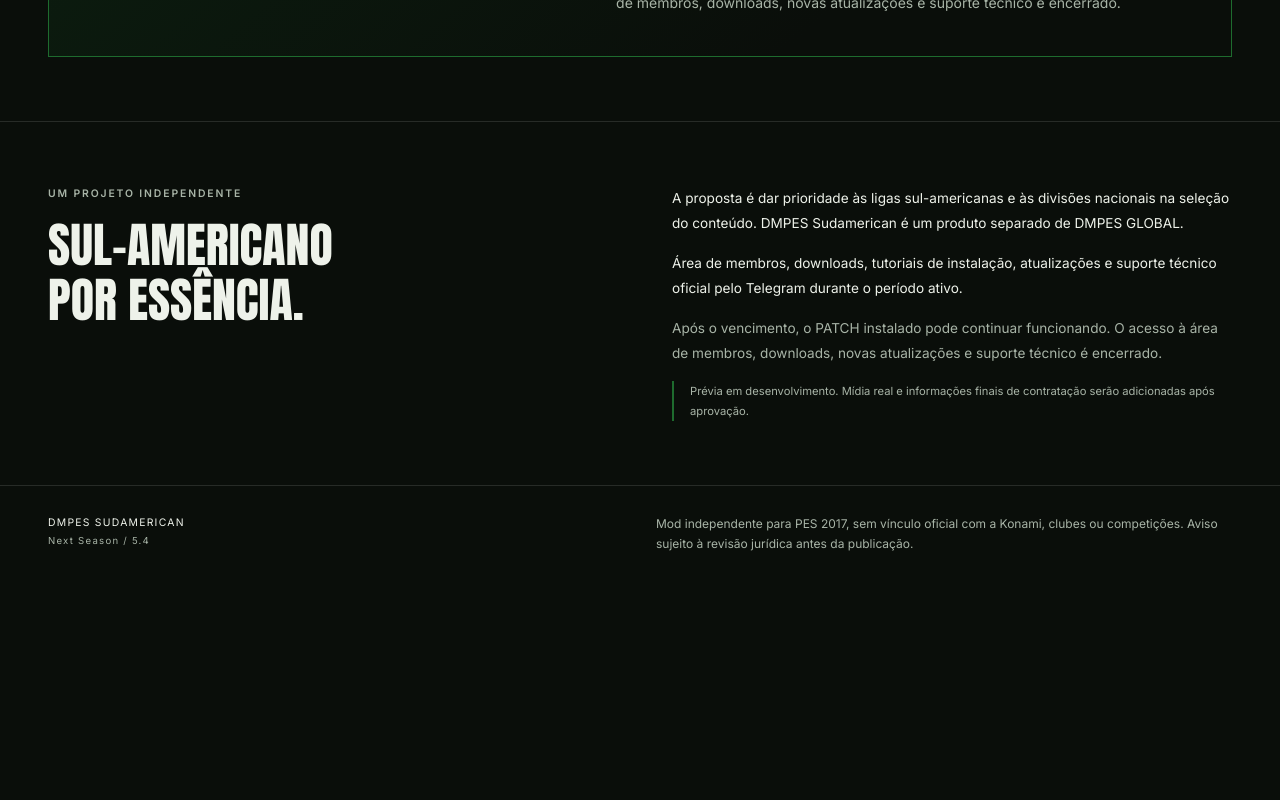
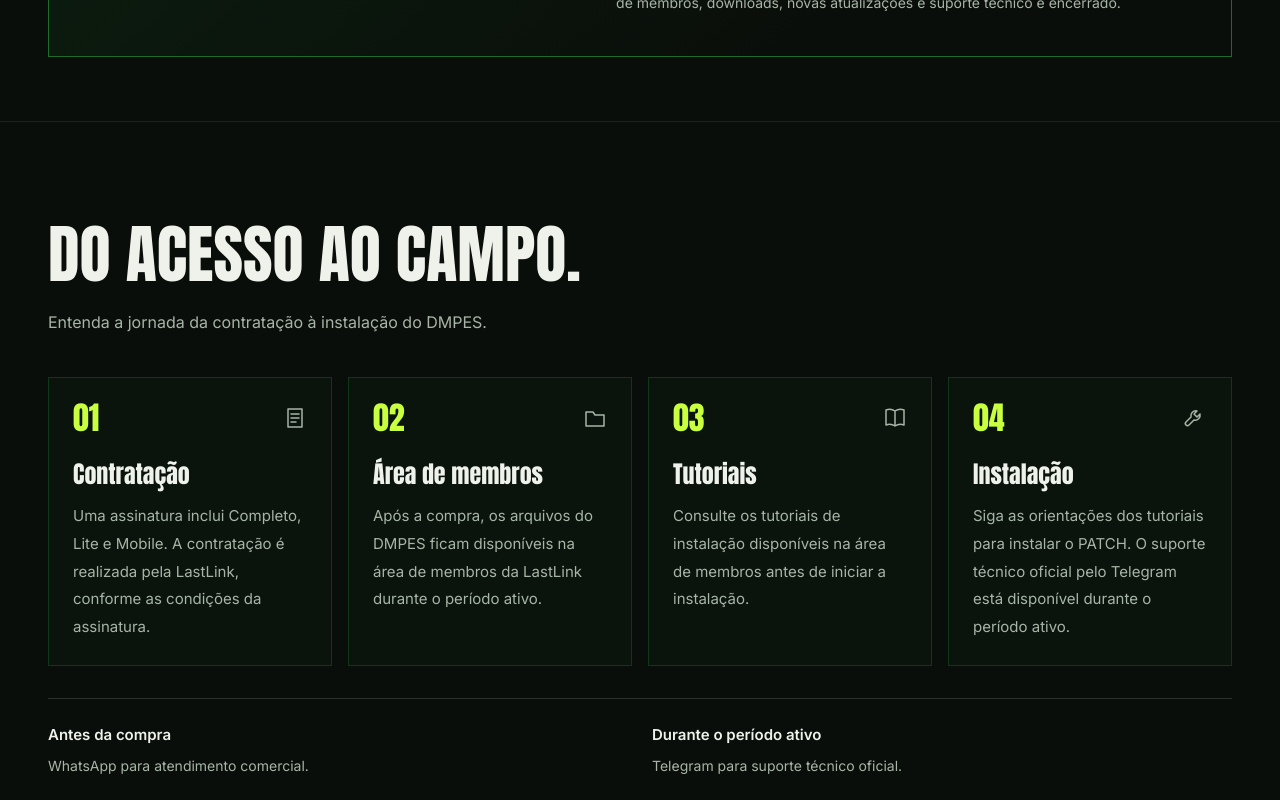
Before and after one commit to dmpescomercial/dmpes-landing-page, a Next.js app: page / in a window 1280 px wide. Shown: the part 5960-6760 px from the top of the page. Before the commit the page ends 6541 px from the top, so only its background shows below. Built offline with nearby package versions, Linux system fonts and the light colour scheme.

Commit message:
Implementa jornada Como funciona da Fase 5 para revisão

```diff
--- a/app/globals.css
+++ b/app/globals.css
@@ -265,3 +265,19 @@
 .edition-subscription-terms p { color: var(--color-muted); font-size: .875rem; line-height: 1.9; }
 @media (min-width: 640px) { .edition-subscription { padding: 2rem; } }
 @media (min-width: 1024px) { .editions-grid { grid-template-columns: repeat(3,minmax(0,1fr)); } .edition-subscription { grid-template-columns: 1fr 1.2fr; gap: 3rem; padding: 2.5rem; } }
+
+/* Fase 5: jornada informativa, independente das seções aprovadas. */
+.how-section { padding: 4rem 0; border-top: 1px solid #eef2ea15; }
+.how-heading h2 { font-family: var(--font-display); font-size: clamp(2.5rem,5vw,4rem); line-height: 1.15; font-weight: 400; }
+.how-heading > p { margin-top: 1rem; color: var(--color-muted); font-size: 1rem; line-height: 1.8; }
+.how-steps { display: grid; grid-template-columns: minmax(0,1fr); gap: 1rem; margin-top: 2.5rem; padding: 0; list-style: none; }
+.how-step { min-width: 0; padding: 1.5rem; border: 1px solid var(--color-deep-green); background: #0e381825; }
+.how-step-mark { display: flex; align-items: center; justify-content: space-between; gap: 1rem; color: var(--color-muted); }
+.how-step-number { color: var(--color-lime); font-family: var(--font-display); font-size: 2rem; line-height: 1; }
+.how-step h3 { margin-top: 1.5rem; font-family: var(--font-display); font-size: 1.5rem; line-height: 1.35; font-weight: 400; }
+.how-step > p { margin-top: .75rem; color: var(--color-muted); font-size: .9375rem; line-height: 1.85; }
+.how-channels { display: grid; gap: 1.5rem; margin-top: 2rem; padding-top: 1.5rem; border-top: 1px solid #eef2ea25; }
+.how-channels h3 { font-size: .9375rem; line-height: 1.6; font-weight: 600; }
+.how-channels p { margin-top: .375rem; color: var(--color-muted); font-size: .875rem; line-height: 1.8; }
+@media (min-width: 640px) { .how-steps, .how-channels { grid-template-columns: repeat(2,minmax(0,1fr)); } }
+@media (min-width: 1024px) { .how-section { padding: 5rem 0; } .how-steps { grid-template-columns: repeat(4,minmax(0,1fr)); } }
--- a/app/page.tsx
+++ b/app/page.tsx
@@ -1,3 +1,4 @@
+import { HowItWorks } from "@/components/sections/how-it-works";
 import { Editions } from "@/components/sections/editions";
 import { Gallery } from "@/components/sections/gallery";
 import { Universe } from "@/components/sections/universe";
@@ -8,5 +9,5 @@
 import { product } from "@/content/product";
 
 export default function Home() {
-  return <><Header /><main id="conteudo"><Hero /><Universe /><Gallery /><Editions /><section id="sobre" aria-labelledby="about-title" className="about-section"><Container className="about-grid"><div><p className="eyebrow">Um projeto independente</p><h2 id="about-title">Sul-americano<br />por essência.</h2></div><div className="about-copy"><p>{product.aboutDescription}</p><p>{product.subscription.activeBenefits}</p><p className="text-muted">{product.subscription.expiry}</p><p className="development-note">Prévia em desenvolvimento. Mídia real e informações finais de contratação serão adicionadas após aprovação.</p></div></Container></section></main><Footer /></>;
+  return <><Header /><main id="conteudo"><Hero /><Universe /><Gallery /><Editions /><HowItWorks /><section id="sobre" aria-labelledby="about-title" className="about-section"><Container className="about-grid"><div><p className="eyebrow">Um projeto independente</p><h2 id="about-title">Sul-americano<br />por essência.</h2></div><div className="about-copy"><p>{product.aboutDescription}</p><p>{product.subscription.activeBenefits}</p><p className="text-muted">{product.subscription.expiry}</p><p className="development-note">Prévia em desenvolvimento. Mídia real e informações finais de contratação serão adicionadas após aprovação.</p></div></Container></section></main><Footer /></>;
 }
--- /dev/null
+++ b/components/how-it-works/step-card.tsx
@@ -0,0 +1,18 @@
+import type { howItWorks } from "@/content/how-it-works";
+
+type Step = (typeof howItWorks.steps)[number];
+
+const iconPaths: Record<Step["icon"], string> = {
+  subscription: "M5 3h14v18H5z M8 8h8 M8 12h8 M8 16h5",
+  folder: "M3 6h7l2 3h9v11H3z",
+  book: "M12 5v15 M12 5C9 3 6 3 3 4v15c3-1 6-1 9 1 3-2 6-2 9-1V4c-3-1-6-1-9 1z",
+  tools: "M14 5a5 5 0 0 0-6 6l-5 5a2 2 0 0 0 3 3l5-5a5 5 0 0 0 6-6l-3 3-3-3z",
+};
+
+export function StepCard({ step }: { step: Step }) {
+  return <li className="how-step">
+    <div className="how-step-mark"><span className="how-step-number" aria-hidden="true">{step.number}</span><svg width="24" height="24" viewBox="0 0 24 24" fill="none" stroke="currentColor" strokeWidth="1.5" strokeLinecap="round" strokeLinejoin="round" aria-hidden="true" focusable="false"><path d={iconPaths[step.icon]} /></svg></div>
+    <h3>{step.title}</h3>
+    <p>{step.description}</p>
+  </li>;
+}
--- /dev/null
+++ b/components/sections/how-it-works.tsx
@@ -0,0 +1,13 @@
+import { Container } from "@/components/ui/container";
+import { StepCard } from "@/components/how-it-works/step-card";
+import { howItWorks } from "@/content/how-it-works";
+
+export function HowItWorks() {
+  return <section id="como-funciona" className="how-section" aria-labelledby="how-title">
+    <Container>
+      <div className="how-heading"><h2 id="how-title">{howItWorks.title}</h2><p>{howItWorks.description}</p></div>
+      <ol className="how-steps" role="list">{howItWorks.steps.map(step => <StepCard key={step.number} step={step} />)}</ol>
+      <div className="how-channels">{howItWorks.channels.map(channel => <div key={channel.title}><h3>{channel.title}</h3><p>{channel.description}</p></div>)}</div>
+    </Container>
+  </section>;
+}
--- /dev/null
+++ b/content/how-it-works.ts
@@ -0,0 +1,14 @@
+export const howItWorks = {
+  title: "DO ACESSO AO CAMPO.",
+  description: "Entenda a jornada da contratação à instalação do DMPES.",
+  steps: [
+    { number: "01", title: "Contratação", icon: "subscription", description: "Uma assinatura inclui Completo, Lite e Mobile. A contratação é realizada pela LastLink, conforme as condições da assinatura." },
+    { number: "02", title: "Área de membros", icon: "folder", description: "Após a compra, os arquivos do DMPES ficam disponíveis na área de membros da LastLink durante o período ativo." },
+    { number: "03", title: "Tutoriais", icon: "book", description: "Consulte os tutoriais de instalação disponíveis na área de membros antes de iniciar a instalação." },
+    { number: "04", title: "Instalação", icon: "tools", description: "Siga as orientações dos tutoriais para instalar o PATCH. O suporte técnico oficial pelo Telegram está disponível durante o período ativo." },
+  ],
+  channels: [
+    { title: "Antes da compra", description: "WhatsApp para atendimento comercial." },
+    { title: "Durante o período ativo", description: "Telegram para suporte técnico oficial." },
+  ],
+} as const;
```
Also changed, not shown: 1 other file (tests, documents, lock files or other folders).
